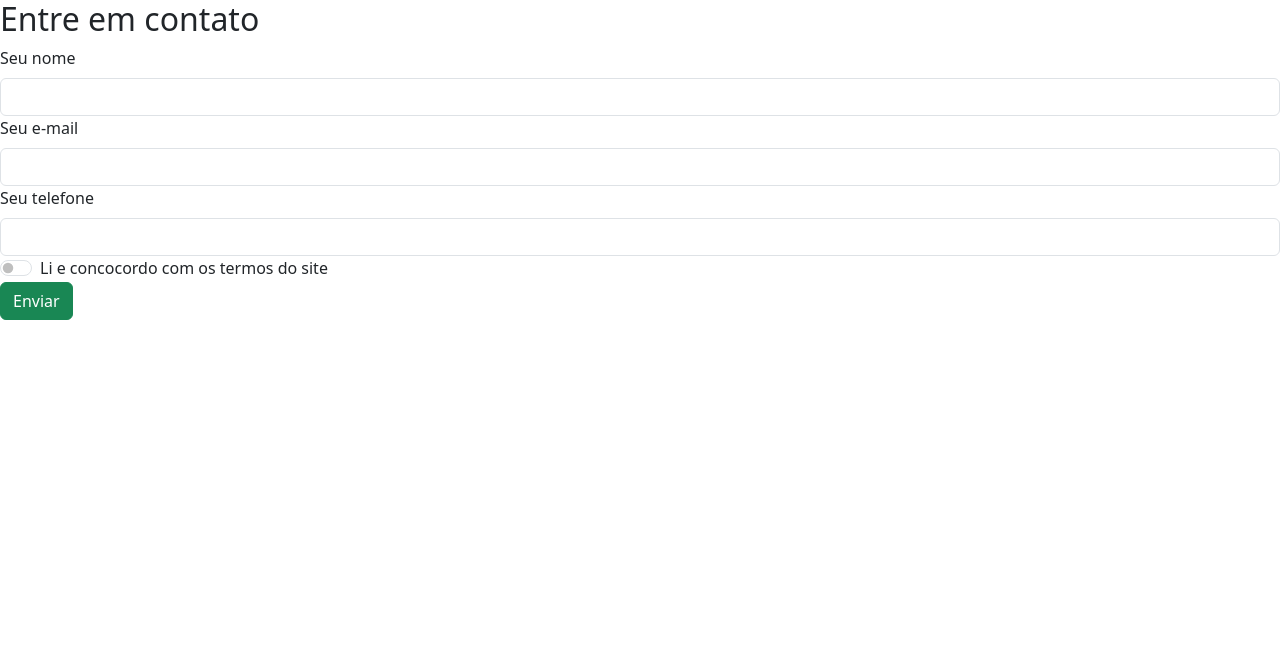
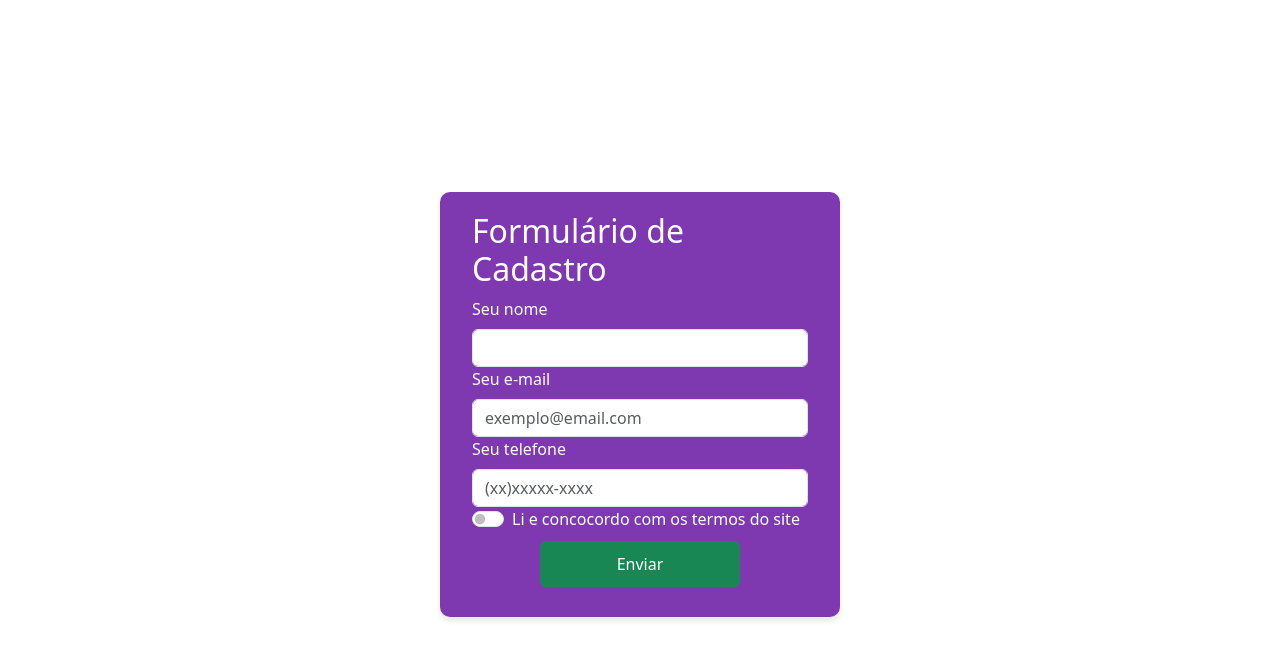
Before and after one commit to Danpalmeira92/formulario_cadastro, a plain HTML site: page index.html in a window 1280 px wide. Drawn offline with nearby package versions, Linux system fonts and the light colour scheme.

Commit message:
Criando o e estilizando o layout da página

```diff
--- a/index.html
+++ b/index.html
@@ -9,16 +9,17 @@
     <link rel="stylesheet" href="./style.css">
 </head>
 <body>
+    <header>
         <div class="row">
             <div class="col">
-            <h2>Entre em contato</h2>
+                <h2>Formulário de Cadastro</h2>
                 <form>
                     <label class="form-label" for="nome">Seu nome</label>
                     <input class="form-control" type="text" id="nome">
                     <label for="email" class="form-label">Seu e-mail</label>
-                <input id="email" type="email" class="form-control">
+                    <input id="email" type="email" class="form-control" placeholder="exemplo@email.com" >
                     <label class="form-label" for="tel" type="text">Seu telefone</label>
-                <input class="form-control" type="number" id="tel">
+                    <input class="form-control" type="number" id="tel" placeholder="(xx)xxxxx-xxxx">
                     <div class="form-check form-switch">
                         <label class="form-check-label" for="aceito-termos">Li e concocordo com os termos do site</label>
                         <input class="form-check-input" type="checkbox" id="aceito-termos">
@@ -28,6 +29,7 @@
             </div>
         </div>
     </div>
+    </header>
 <script src="https://cdn.jsdelivr.net/npm/bootstrap@5.3.3/dist/js/bootstrap.bundle.min.js"></script>
 </body>
 </html>
--- a/style.css
+++ b/style.css
@@ -0,0 +1,47 @@
+* {
+    margin: 0;
+    padding: 0;
+    box-sizing: border-box;
+}
+
+body {
+    display: flex;
+    justify-content: center;
+    align-items: center;
+}
+
+header {
+    display: flex;
+    justify-content: center;
+    align-items: center;
+    width: 100%;
+    margin-top: 15%;
+}
+
+.row {
+    display: flex;
+    flex-direction: column;
+    max-width: 400px;
+    width: 100%;
+    padding: 20px;
+    background-color: rgba(112, 35, 168, 0.9);
+    color: white;
+    border-radius: 10px;
+    box-shadow: 0 4px 6px rgba(0, 0, 0, 0.1);
+}
+
+button.btn {
+    width: 200px;
+    padding: 10px 20px;
+    display: block;
+    margin: 10px auto;
+    text-align: center;
+}
+
+.form-check-input:hover {
+    cursor: pointer;
+}
+
+input:focus::placeholder {
+    color: transparent;
+}
```
Lines whose indentation alone changed are shown as unchanged.
